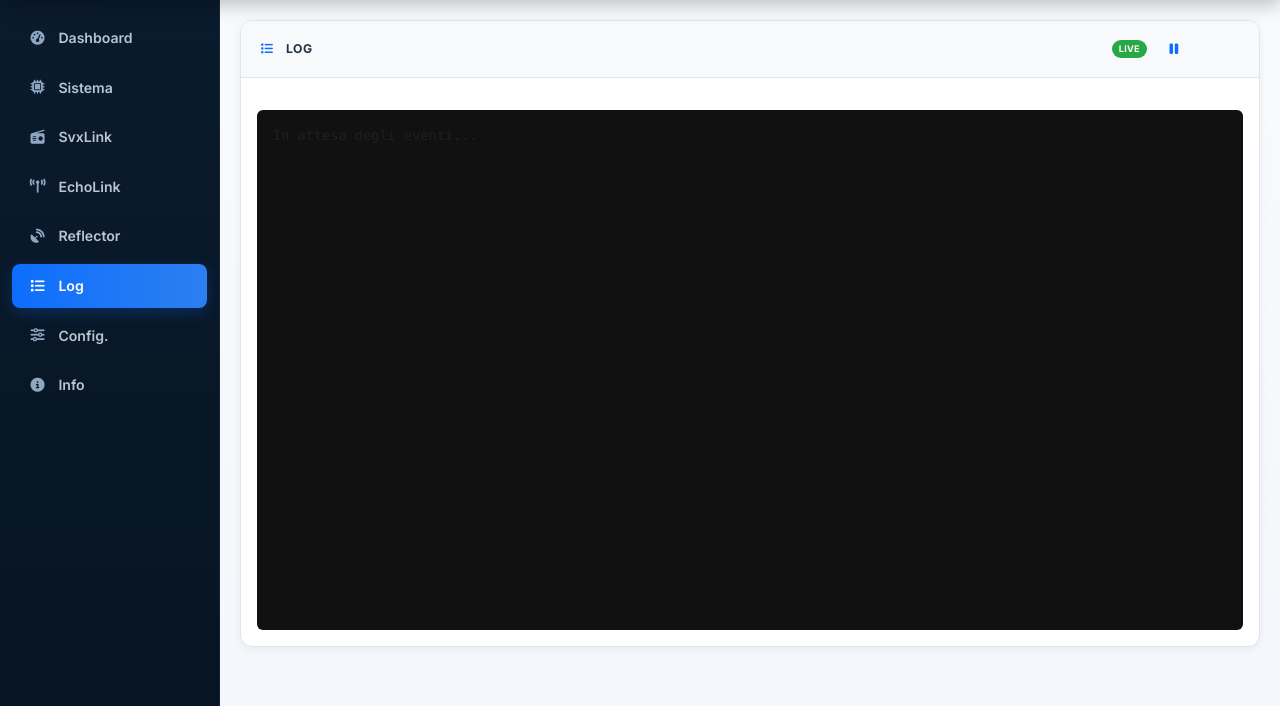
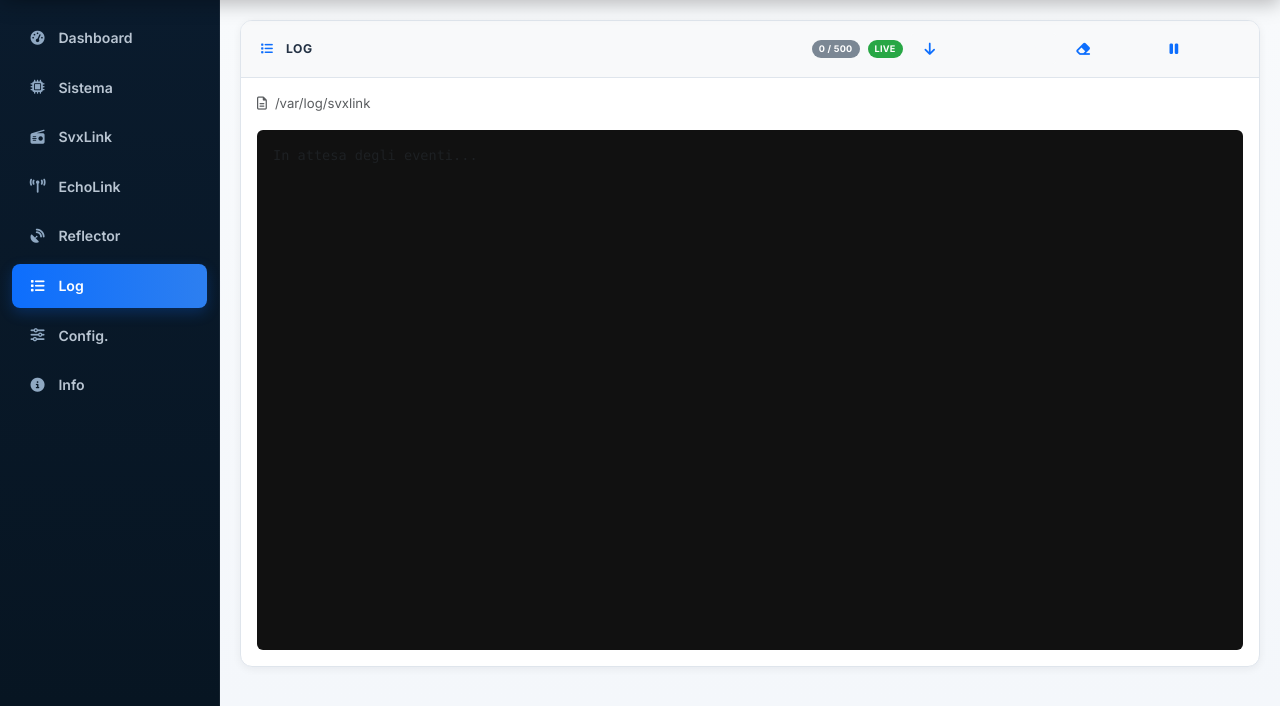
Before and after one commit to IU5HJU/svxguardian, a Flask app: page /logs in a window 1280 px wide. Shown: the part 101-807 px from the top of the page. Run offline with Flask 3, Linux system fonts and the light colour scheme; data that the repository does not hold is empty.

Commit message:
Refine operational log controls

```diff
--- a/src/web/templates/dashboard/logs.html
+++ b/src/web/templates/dashboard/logs.html
@@ -38,8 +38,18 @@
                         <div
                             class="d-flex
                             align-items-center
+                            flex-wrap
                             gap-2"
                         >
+
+                            <span
+                                id="operational-log-counter"
+                                class="badge bg-secondary"
+                                title="Righe visualizzate"
+                            >
+                                0 / 500
+                            </span>
+
 
                             <span
                                 id="operational-log-status"
@@ -47,6 +57,39 @@
                             >
                                 LIVE
                             </span>
+
+
+                            <button
+                                id="operational-log-autoscroll"
+                                type="button"
+                                class="btn btn-sm btn-outline-light"
+                                title="Abilita o disabilita lo scorrimento automatico"
+                            >
+                                <i
+                                    id="operational-log-autoscroll-icon"
+                                    class="fa-solid fa-arrow-down"
+                                ></i>
+
+                                <span
+                                    id="operational-log-autoscroll-text"
+                                >
+                                    Auto-scroll ON
+                                </span>
+                            </button>
+
+
+                            <button
+                                id="operational-log-clear"
+                                type="button"
+                                class="btn btn-sm btn-outline-light"
+                                title="Svuota soltanto la visualizzazione"
+                            >
+                                <i class="fa-solid fa-eraser"></i>
+
+                                <span>
+                                    Clear
+                                </span>
+                            </button>
 
 
                             <button
@@ -89,11 +132,18 @@
 
 
                         <div
-                            class="small text-muted mb-3"
+                            class="d-flex
+                            align-items-center
+                            gap-2
+                            small
+                            text-muted
+                            mb-3"
                         >
-                            {{ guardian.config.SVXLINK_LOG_FILE
-                               if guardian is defined
-                               else "" }}
+                            <i class="fa-regular fa-file-lines"></i>
+
+                            <span>
+                                /var/log/svxlink
+                            </span>
                         </div>
 
 
@@ -145,11 +195,14 @@
 
 <script>
 
+    const OPERATIONAL_LOG_MAX_LINES = 500;
+
+
     let operationalLogCursor = 0;
 
     let operationalLogPaused = false;
 
-    let operationalLogInitialized = false;
+    let operationalLogAutoScroll = true;
 
     let operationalLogRequestRunning = false;
 
@@ -157,12 +210,6 @@
     const operationalLogElement =
         document.getElementById(
             "operational-log"
-        );
-
-
-    const operationalLogEmptyElement =
-        document.getElementById(
-            "operational-log-empty"
         );
 
 
@@ -175,6 +222,12 @@
     const operationalLogStatusElement =
         document.getElementById(
             "operational-log-status"
+        );
+
+
+    const operationalLogCounterElement =
+        document.getElementById(
+            "operational-log-counter"
         );
 
 
@@ -196,16 +249,105 @@
         );
 
 
+    const operationalLogAutoScrollElement =
+        document.getElementById(
+            "operational-log-autoscroll"
+        );
+
+
+    const operationalLogAutoScrollIconElement =
+        document.getElementById(
+            "operational-log-autoscroll-icon"
+        );
+
+
+    const operationalLogAutoScrollTextElement =
+        document.getElementById(
+            "operational-log-autoscroll-text"
+        );
+
+
+    const operationalLogClearElement =
+        document.getElementById(
+            "operational-log-clear"
+        );
+
+
+    function getOperationalLogLines() {
+
+        return operationalLogElement.querySelectorAll(
+            "[data-log-id]"
+        );
+
+    }
+
+
+    function updateOperationalLogCounter() {
+
+        const lineCount =
+            getOperationalLogLines().length;
+
+        operationalLogCounterElement.textContent =
+            String(lineCount)
+            + " / "
+            + String(
+                OPERATIONAL_LOG_MAX_LINES
+            );
+
+    }
+
+
     function removeOperationalLogEmptyMessage() {
 
+        const emptyElement =
+            document.getElementById(
+                "operational-log-empty"
+            );
+
+
         if (
-            operationalLogEmptyElement
-            && operationalLogEmptyElement.parentNode
+            emptyElement
+            && emptyElement.parentNode
         ) {
 
-            operationalLogEmptyElement.remove();
+            emptyElement.remove();
 
         }
+
+    }
+
+
+    function showOperationalLogEmptyMessage(
+        message = "In attesa degli eventi..."
+    ) {
+
+        if (
+            document.getElementById(
+                "operational-log-empty"
+            )
+        ) {
+            return;
+        }
+
+
+        const emptyElement =
+            document.createElement(
+                "div"
+            );
+
+        emptyElement.id =
+            "operational-log-empty";
+
+        emptyElement.className =
+            "text-muted";
+
+        emptyElement.textContent =
+            message;
+
+
+        operationalLogElement.appendChild(
+            emptyElement
+        );
 
     }
 
@@ -234,6 +376,35 @@
             "anywhere";
 
         return lineElement;
+
+    }
+
+
+    function trimOperationalLog() {
+
+        let lines =
+            getOperationalLogLines();
+
+
+        while (
+            lines.length
+            > OPERATIONAL_LOG_MAX_LINES
+        ) {
+
+            lines[0].remove();
+
+            lines =
+                getOperationalLogLines();
+
+        }
+
+    }
+
+
+    function scrollOperationalLogToBottom() {
+
+        operationalLogElement.scrollTop =
+            operationalLogElement.scrollHeight;
 
     }
 
@@ -276,20 +447,41 @@
         );
 
 
-        while (
-            operationalLogElement.children.length
-            > 500
+        trimOperationalLog();
+
+        updateOperationalLogCounter();
+
+
+        if (operationalLogAutoScroll) {
+
+            scrollOperationalLogToBottom();
+
+        }
+
+    }
+
+
+    function clearOperationalLogDisplay() {
+
+        const lines =
+            getOperationalLogLines();
+
+
+        for (
+            const line
+            of lines
         ) {
 
-            operationalLogElement.removeChild(
-                operationalLogElement.firstElementChild
-            );
+            line.remove();
 
         }
 
 
-        operationalLogElement.scrollTop =
-            operationalLogElement.scrollHeight;
+        showOperationalLogEmptyMessage(
+            "Visualizzazione svuotata. In attesa di nuovi eventi..."
+        );
+
+        updateOperationalLogCounter();
 
     }
 
@@ -326,6 +518,46 @@
 
         operationalLogToggleTextElement.textContent =
             "Play";
+
+    }
+
+
+    function setOperationalLogAutoScrollState() {
+
+        if (operationalLogAutoScroll) {
+
+            operationalLogAutoScrollIconElement.className =
+                "fa-solid fa-arrow-down";
+
+            operationalLogAutoScrollTextElement.textContent =
+                "Auto-scroll ON";
+
+            operationalLogAutoScrollElement.classList.remove(
+                "btn-outline-warning"
+            );
+
+            operationalLogAutoScrollElement.classList.add(
+                "btn-outline-light"
+            );
+
+            return;
+
+        }
+
+
+        operationalLogAutoScrollIconElement.className =
+            "fa-solid fa-hand";
+
+        operationalLogAutoScrollTextElement.textContent =
+            "Auto-scroll OFF";
+
+        operationalLogAutoScrollElement.classList.remove(
+            "btn-outline-light"
+        );
+
+        operationalLogAutoScrollElement.classList.add(
+            "btn-outline-warning"
+        );
 
     }
 
@@ -391,13 +623,16 @@
 
 
             /*
-             * Move the client cursor only after the received
-             * entries have been rendered.
+             * The cursor represents the last logfile event already
+             * received by this browser.
              *
-             * During Pause no request is made and therefore the
-             * cursor remains unchanged. When Play is pressed
-             * again, /api/logs returns the events accumulated
-             * since this cursor.
+             * Pause prevents requests completely, so the cursor does
+             * not advance while paused. Pressing Play therefore
+             * retrieves the events accumulated during the pause.
+             *
+             * Clear intentionally does not change this cursor:
+             * clearing the screen must not cause old logfile entries
+             * to be downloaded again.
              */
 
             if (
@@ -412,9 +647,6 @@
                     data.latest_id;
 
             }
-
-
-            operationalLogInitialized = true;
 
         } catch (error) {
 
@@ -468,7 +700,42 @@
     );
 
 
+    operationalLogAutoScrollElement.addEventListener(
+        "click",
+        () => {
+
+            operationalLogAutoScroll =
+                !operationalLogAutoScroll;
+
+
+            setOperationalLogAutoScrollState();
+
+
+            if (operationalLogAutoScroll) {
+
+                scrollOperationalLogToBottom();
+
+            }
+
+        }
+    );
+
+
+    operationalLogClearElement.addEventListener(
+        "click",
+        () => {
+
+            clearOperationalLogDisplay();
+
+        }
+    );
+
+
     setOperationalLogLiveState();
+
+    setOperationalLogAutoScrollState();
+
+    updateOperationalLogCounter();
 
     updateOperationalLog();
 
```
